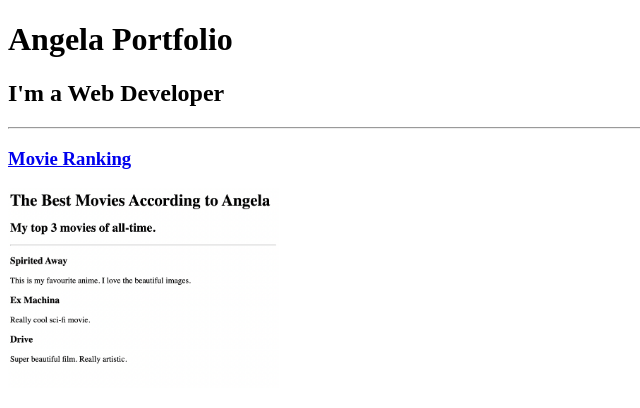
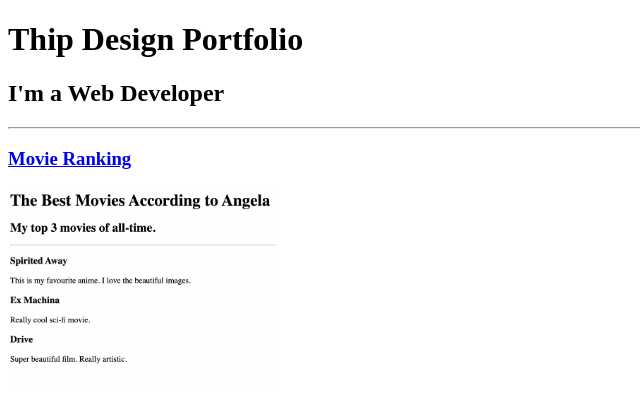
Before and after one commit to Puttapol/html-portfolio, a plain HTML site: page index.html in a window 1280 px wide. Shown: the top 408 px of the page, without its empty margins (0-640 px from the left). Drawn offline with Linux system fonts and the light colour scheme.

Commit message:
Add files via upload

```diff
--- a/index.html
+++ b/index.html
@@ -4,10 +4,10 @@
 
 <head>
 <meta charset=""utf-8">
-<title>anela's Portfollio</title>
+<title>Thip Design's Portfollio</title>
 </head>
  <body>
-<h1>Angela Portfolio</h1>
+<h1>Thip Design Portfolio</h1>
 <h2>I'm a Web Developer</h2>
 <hr />
 <h3><a href="./public/movie-ranking.html">Movie Ranking </a></h3>
```
